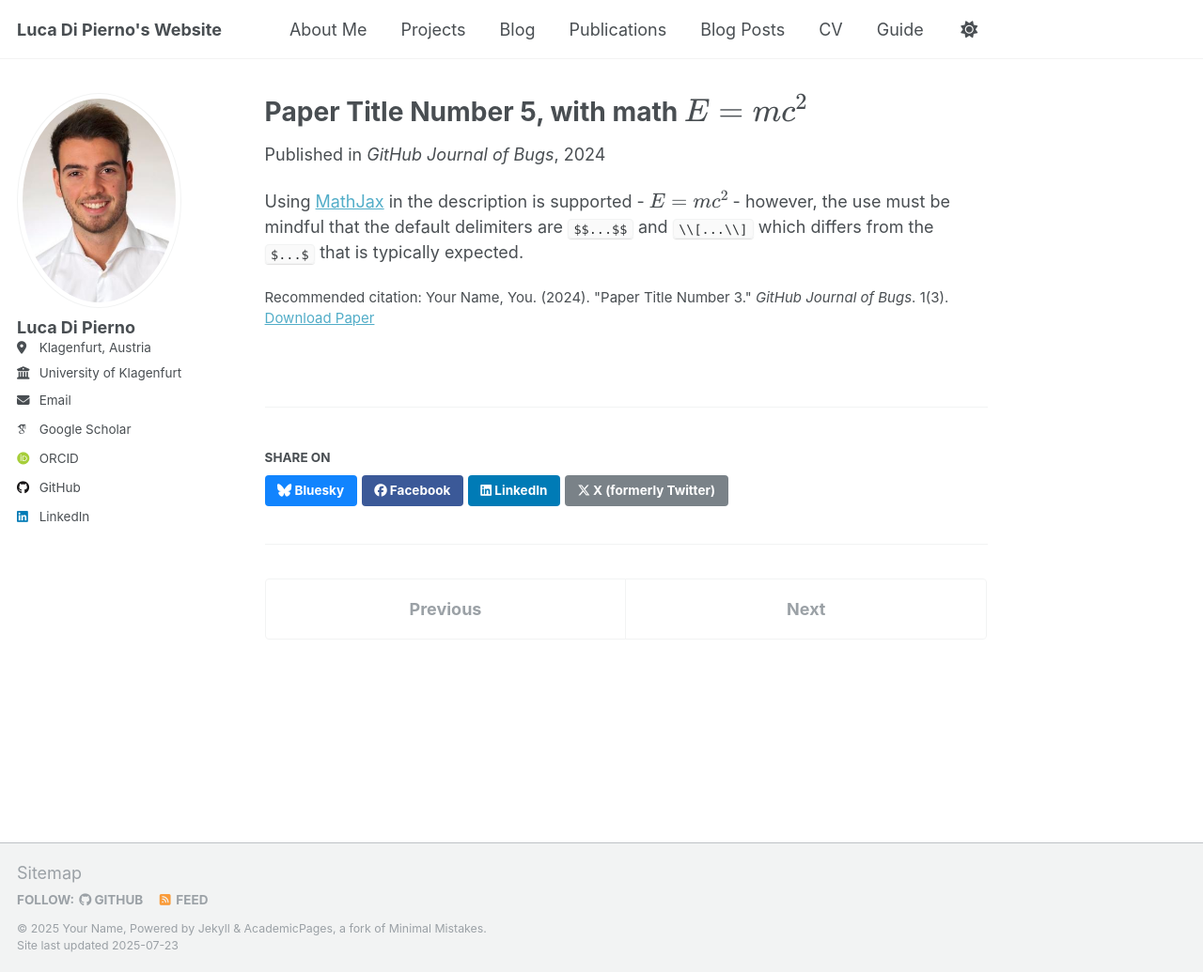
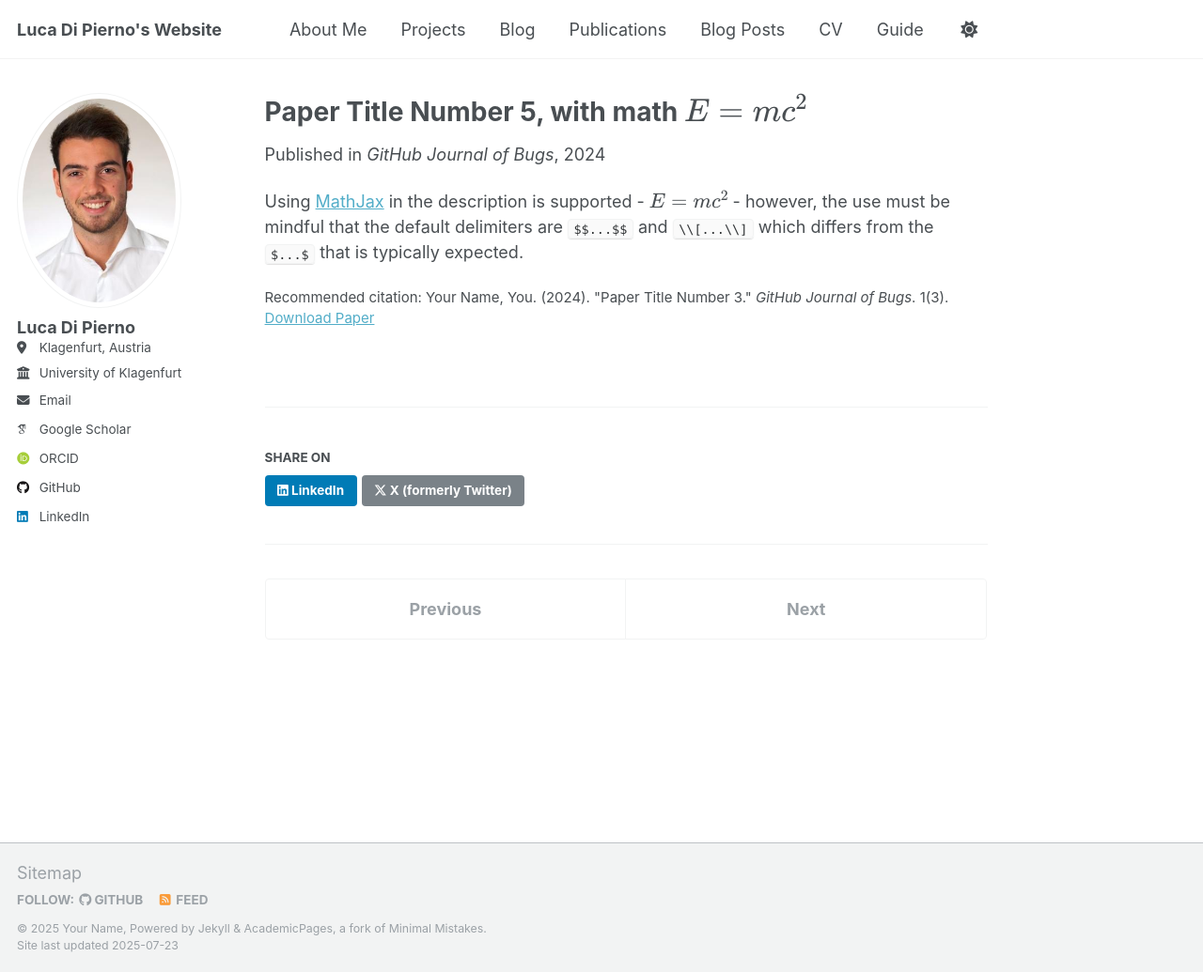
Before and after one commit to LucaDiPierno/LucaDiPierno.github.io, a Jekyll site: the page built from _publications/2025-06-08-paper-title-number-5.md, in a window 1280 px wide and 1035 px high. Shown: the whole window at 94% size. Built offline with Jekyll 4.4.1, drawn with Linux system fonts in a browser that asks for light colours; some web fonts are replaced; a script that is not in the unit is left out.

```diff
--- a/_includes/social-share.html
+++ b/_includes/social-share.html
@@ -5,9 +5,9 @@
     <h4 class="page__share-title">{{ site.data.ui-text[site.locale].share_on_label | default: "Share on" }}</h4>
   {% endif %}
 
-  <a href="https://bsky.app/intent/compose?text={{ base_path }}{{ page.url }}" class="btn btn--bluesky" title="{{ site.data.ui-text[site.locale].share_on_label | default: 'Share on' }} Bluesky"><i class="fab fa-bluesky" aria-hidden="true"></i><span> Bluesky</span></a>
+  <!-- <a href="https://bsky.app/intent/compose?text={{ base_path }}{{ page.url }}" class="btn btn--bluesky" title="{{ site.data.ui-text[site.locale].share_on_label | default: 'Share on' }} Bluesky"><i class="fab fa-bluesky" aria-hidden="true"></i><span> Bluesky</span></a> -->
 
-  <a href="https://www.facebook.com/sharer/sharer.php?u={{ base_path }}{{ page.url }}" class="btn btn--facebook" title="{{ site.data.ui-text[site.locale].share_on_label | default: 'Share on' }} Facebook"><i class="fab fa-facebook" aria-hidden="true"></i><span> Facebook</span></a>
+  <!-- <a href="https://www.facebook.com/sharer/sharer.php?u={{ base_path }}{{ page.url }}" class="btn btn--facebook" title="{{ site.data.ui-text[site.locale].share_on_label | default: 'Share on' }} Facebook"><i class="fab fa-facebook" aria-hidden="true"></i><span> Facebook</span></a> -->
 
   <a href="https://www.linkedin.com/shareArticle?mini=true&url={{ base_path }}{{ page.url }}" class="btn btn--linkedin" title="{{ site.data.ui-text[site.locale].share_on_label | default: 'Share on' }} LinkedIn"><i class="fab fa-linkedin" aria-hidden="true"></i><span> LinkedIn</span></a>
 
```
